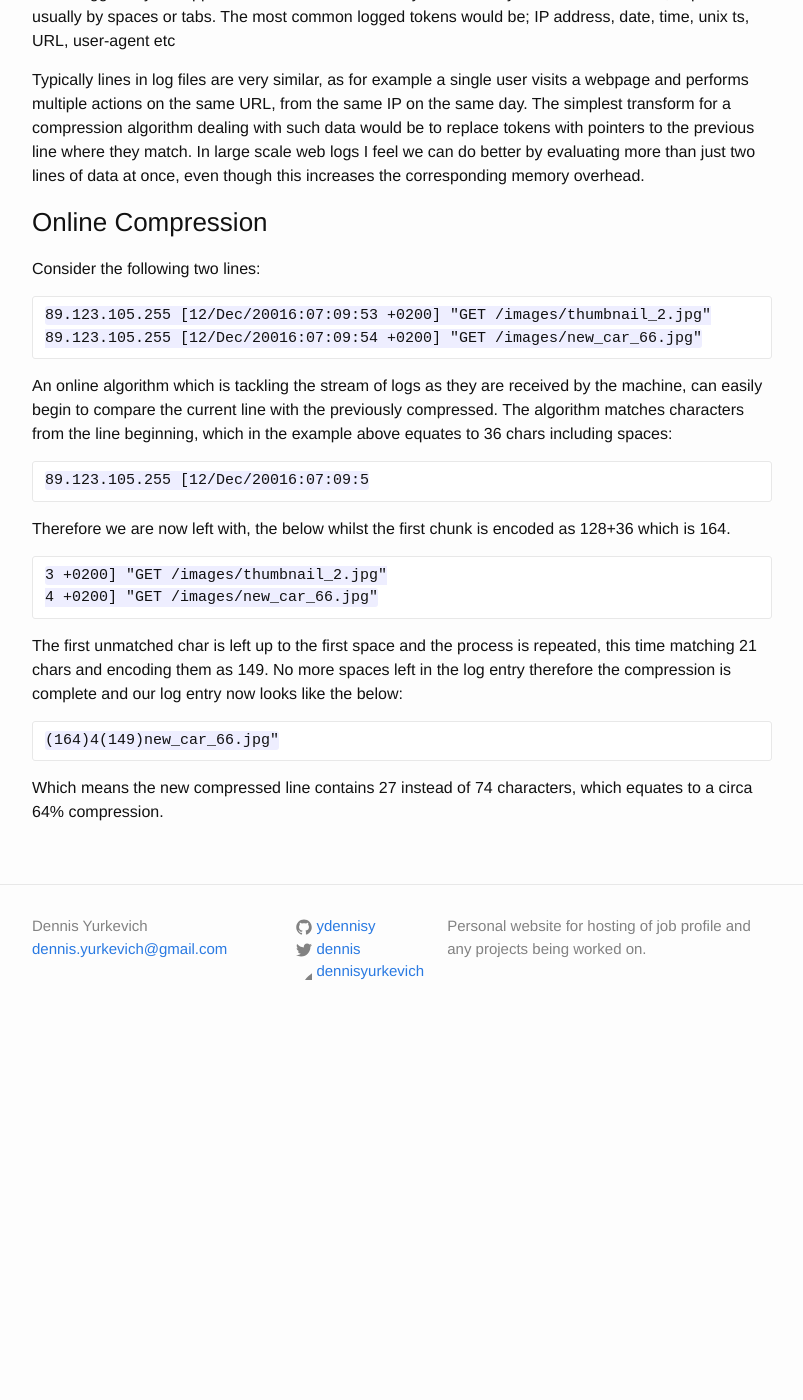
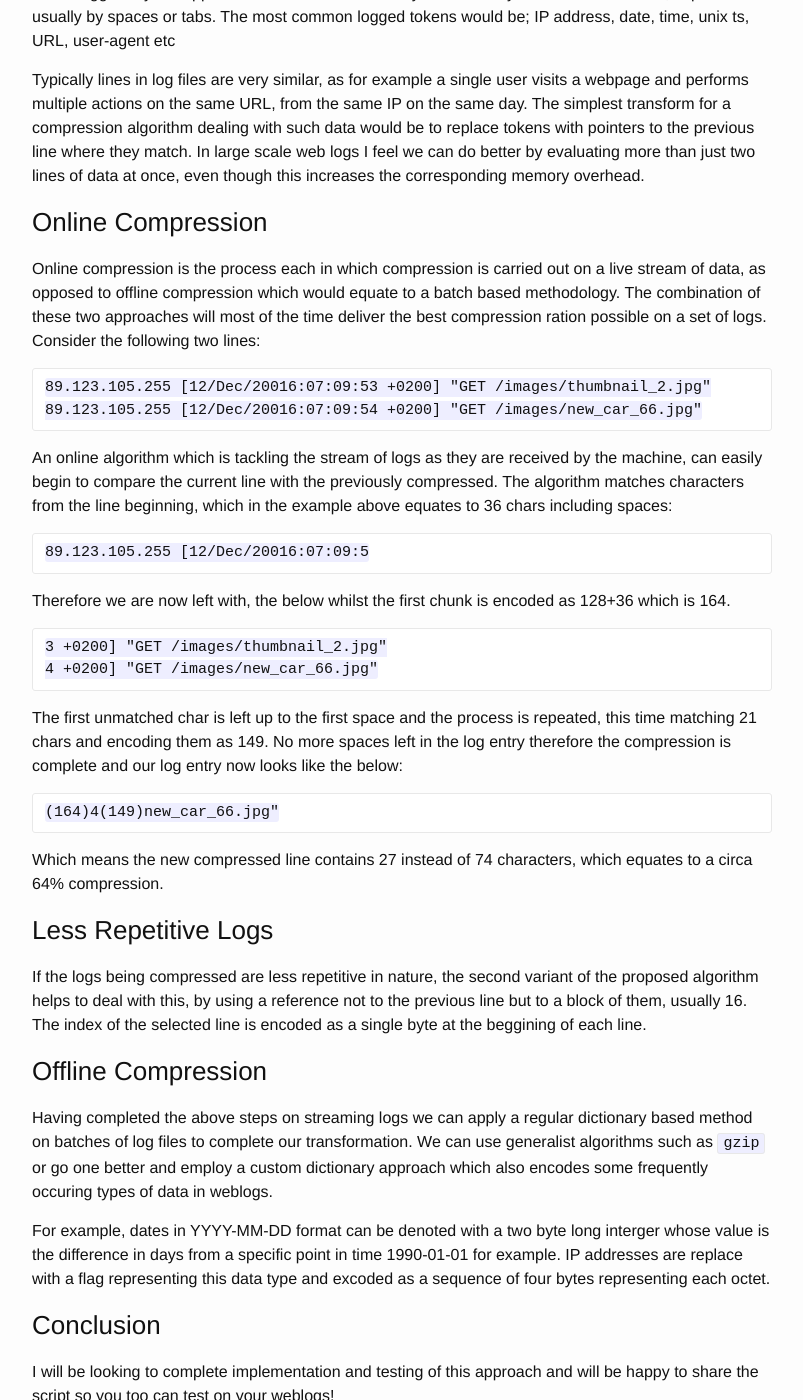
Before and after one commit to ydennisy/ydennisy.github.io, a Jekyll site: the page built from _posts/2016-12-18-novel-log-compression.markdown, in a window 1280 px wide and 1400 px high, scrolled down 243 px. Shown: the whole window, without its empty margins (238-1041 px from the left). Built offline with Jekyll 4.4.1, drawn with Linux system fonts in a browser that asks for light colours; before the commit the page ends 1286 px from its top, so only the background shows below that.

Commit message:
Update 2016-12-18-novel-log-compression.markdown

````diff
--- a/_posts/2016-12-18-novel-log-compression.markdown
+++ b/_posts/2016-12-18-novel-log-compression.markdown
@@ -2,7 +2,7 @@
 title: Novel Log Compression Algorithm
 layout: post
 tags: compression logs algorithm
-published: True
+published: true
 ---
 
 Log files are usually plain text files, in which every single line corresponds to a single event which has been "logged" by the application. Each event in usually described by at least a few tokens, separated usually by spaces or tabs. The most common logged tokens would be; IP address, date, time, unix ts, URL, user-agent etc
@@ -11,7 +11,7 @@ Typically lines in log files are very similar, as for example a single user visi
 
 ### Online Compression
 
-Consider the following two lines:
+Online compression is the process each in which compression is carried out on a live stream of data, as opposed to offline compression which would equate to a batch based methodology. The combination of these two approaches will most of the time deliver the best compression ration possible on a set of logs. Consider the following two lines:
 
 ```
 89.123.105.255 [12/Dec/20016:07:09:53 +0200] "GET /images/thumbnail_2.jpg"
@@ -38,3 +38,17 @@ The first unmatched char is left up to the first space and the process is repeat
 ```
 
 Which means the new compressed line contains 27 instead of 74 characters, which equates to a circa 64% compression.
+
+### Less Repetitive Logs
+
+If the logs being compressed are less repetitive in nature, the second variant of the proposed algorithm helps to deal with this, by using a reference not to the previous line but to a block of them, usually 16. The index of the selected line is encoded as a single byte at the beggining of each line.
+
+### Offline Compression
+
+Having completed the above steps on streaming logs we can apply a regular dictionary based method on batches of log files to complete our transformation. We can use generalist algorithms such as `gzip` or go one better and employ a custom dictionary approach which also encodes some frequently occuring types of data in weblogs.
+
+For example, dates in YYYY-MM-DD format can be denoted with a two byte long interger whose value is the difference in days from a specific point in time 1990-01-01 for example. IP addresses are replace with a flag representing this data type and excoded as a sequence of four bytes representing each octet.
+
+### Conclusion
+
+I will be looking to complete implementation and testing of this approach and will be happy to share the script so you too can test on your weblogs!
````
